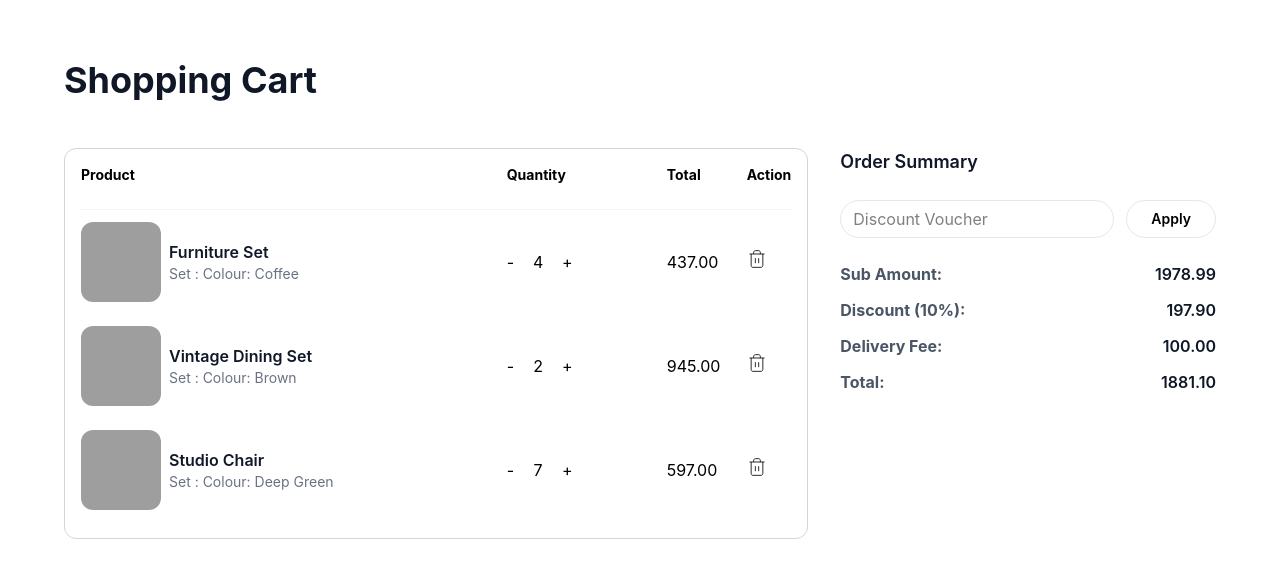
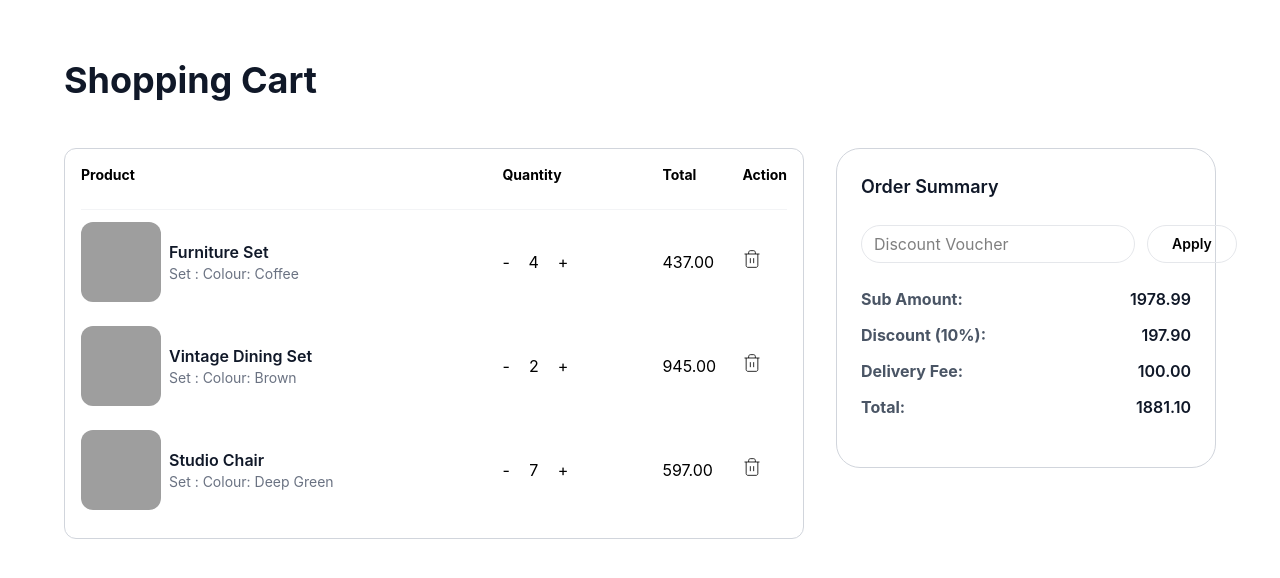
Before and after one commit to ManishNewa/ReactApp, a React (Vite) app: page / in a window 1280 px wide. Shown: the top 578 px of the page. Built offline with nearby package versions, Linux system fonts and the light colour scheme; grey boxes are pictures that could not be loaded.

Commit message:
add border to summary side

```diff
--- a/src/components/cart/ShoppingCart.jsx
+++ b/src/components/cart/ShoppingCart.jsx
@@ -74,7 +74,7 @@ export default function ShoppingCart() {
                         </table>
                     </div>
                     <div className="w-95">
-                        <div>
+                        <div className="border border-gray-300 rounded-3xl p-6">
                             <h2 className="text-lg font-semibold text-gray-900 mb-6">
                                 Order Summary
                             </h2>
```
